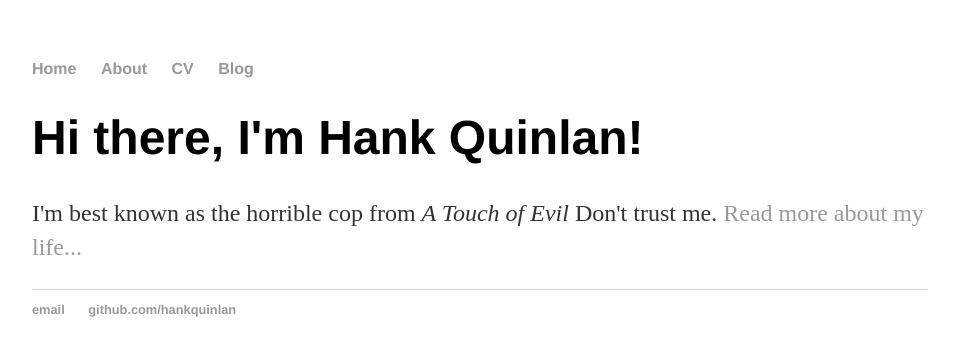
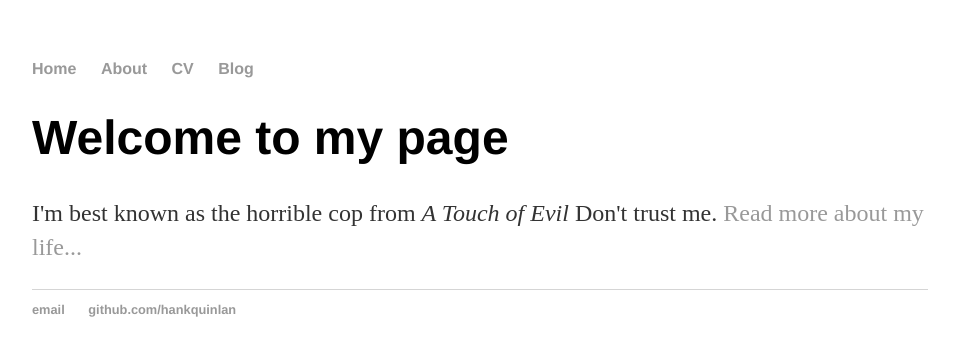
Before and after one commit to Rahul-chunduru/homepage, a Jekyll site: the page built from index.html, in a window 1280 px wide. Shown: the top 356 px of the page, without its empty margins (160-1115 px from the left). Built offline with Jekyll 4.4.1, drawn with Linux system fonts in a browser that asks for light colours.

Commit message:
Update index.html

```diff
--- a/index.html
+++ b/index.html
@@ -1,8 +1,8 @@
 ---
 layout: default
-title: Hank Quinlan, Horrible Cop
+title: Homepage | Rahul Chunduru
 ---
 <div class="blurb">
-	<h1>Hi there, I'm Hank Quinlan!</h1>
+	<h1>Welcome to my page</h1>
 	<p>I'm best known as the horrible cop from <em>A Touch of Evil</em> Don't trust me. <a href="/about">Read more about my life...</a></p>
 </div><!-- /.blurb -->
```
